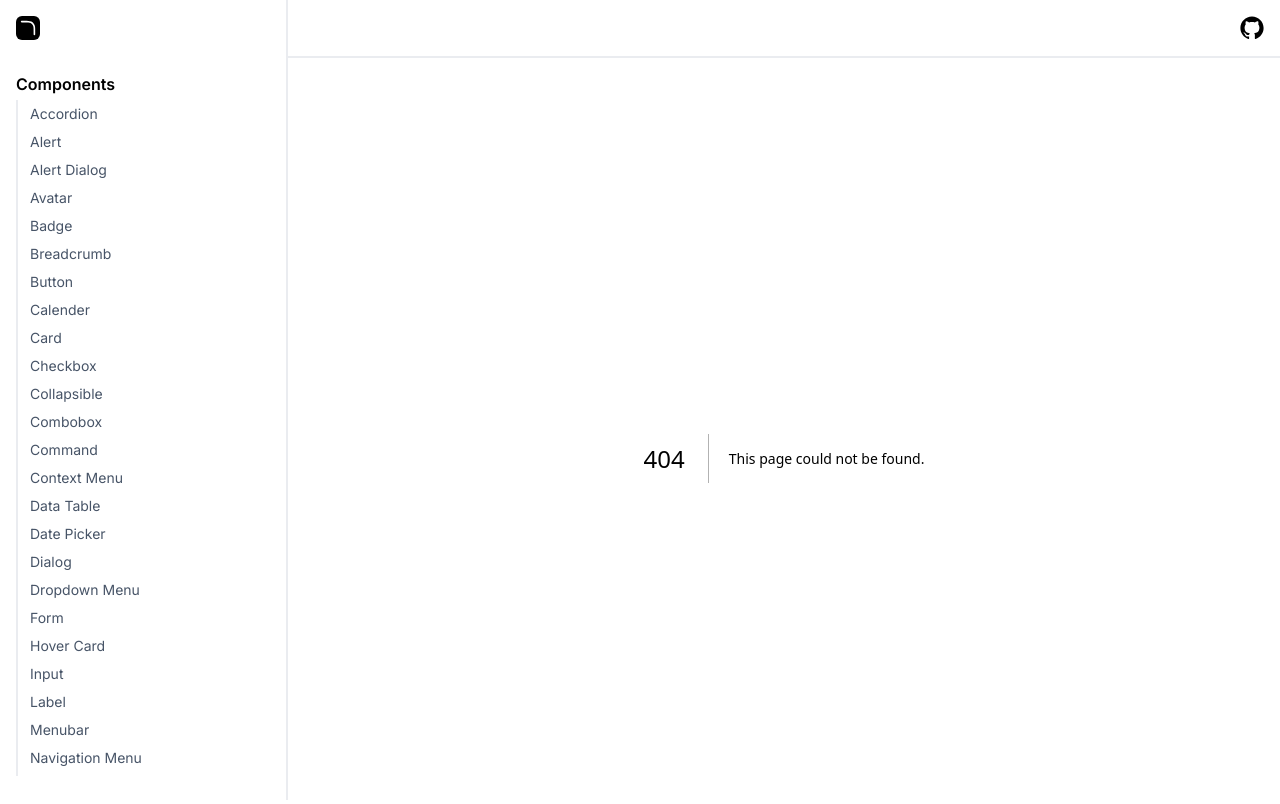
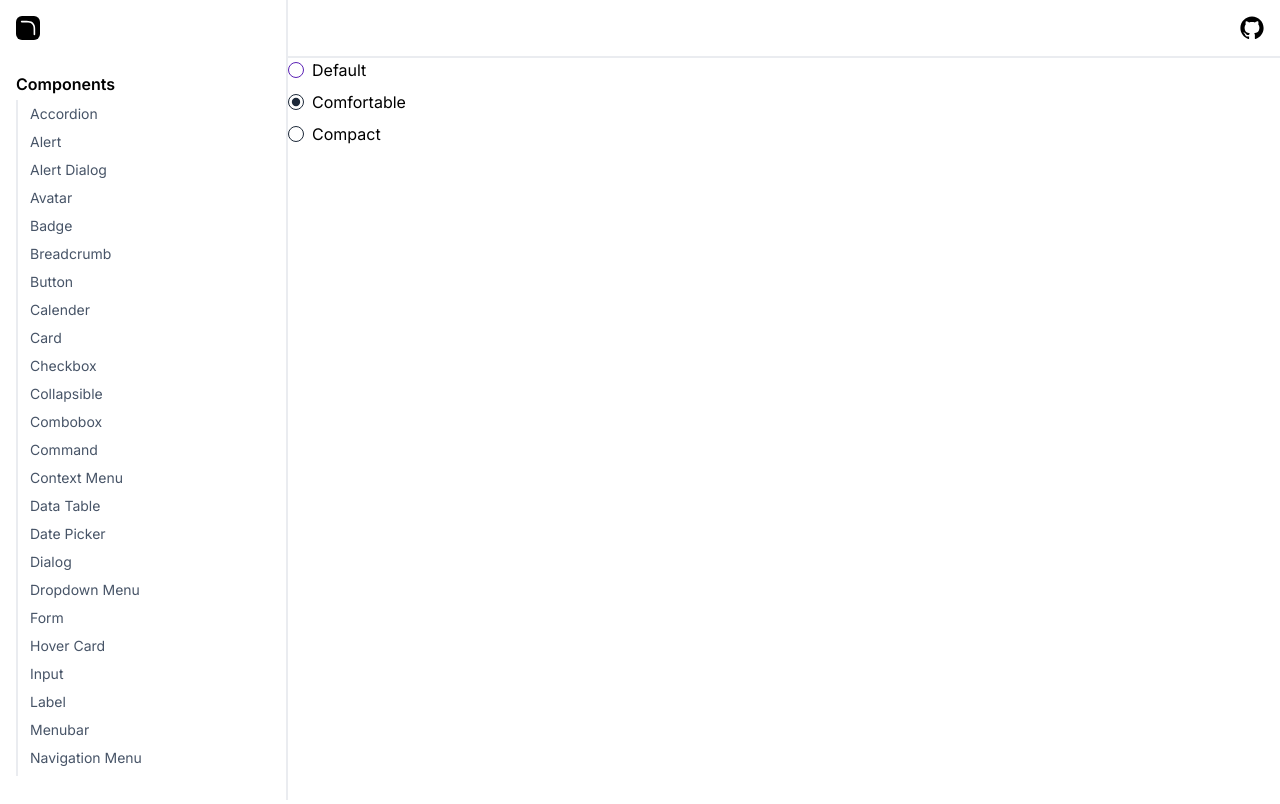
Before and after one commit to twinkalp10/open-ui, a Next.js app: page /components/radioGroup in a window 1280 px wide. Before the commit this address had no page. Shown: the top 804 px of the page. Built offline with nearby package versions, Linux system fonts and the light colour scheme.

Commit message:
Radio group component added

```diff
--- /dev/null
+++ b/app/components/radioGroup/page.tsx
@@ -0,0 +1,29 @@
+import { Label } from "@/components/Label";
+import { RadioGroup, RadioGroupItem } from "@/components/RadioGroup";
+import React from "react";
+
+const Page = () => {
+  return (
+    <RadioGroup defaultValue="comfortable">
+      <div className="flex items-center space-x-2">
+        <RadioGroupItem
+          value="default"
+          id="r1"
+          border_color="border-violet-800"
+          fill_color="fill-violet-800"
+        />
+        <Label htmlFor="r1">Default</Label>
+      </div>
+      <div className="flex items-center space-x-2">
+        <RadioGroupItem value="comfortable" id="r2" />
+        <Label htmlFor="r2">Comfortable</Label>
+      </div>
+      <div className="flex items-center space-x-2">
+        <RadioGroupItem value="compact" id="r3" />
+        <Label htmlFor="r3">Compact</Label>
+      </div>
+    </RadioGroup>
+  );
+};
+
+export default Page;
--- /dev/null
+++ b/components/RadioGroup.tsx
@@ -0,0 +1,60 @@
+"use client";
+
+import * as React from "react";
+import * as RadioGroupPrimitive from "@radix-ui/react-radio-group";
+import { Circle } from "lucide-react";
+import { cn } from "@/lib/utils";
+
+interface RadioGroupProps {
+  border_color?: string;
+  fill_color?: string;
+}
+
+const RadioGroup = React.forwardRef<
+  React.ElementRef<typeof RadioGroupPrimitive.Root>,
+  React.ComponentPropsWithoutRef<typeof RadioGroupPrimitive.Root>
+>(({ className, ...props }, ref) => {
+  return (
+    <RadioGroupPrimitive.Root
+      className={cn("grid gap-2", className)}
+      {...props}
+      ref={ref}
+    />
+  );
+});
+RadioGroup.displayName = RadioGroupPrimitive.Root.displayName;
+
+const RadioGroupItem = React.forwardRef<
+  React.ElementRef<typeof RadioGroupPrimitive.Item>,
+  React.ComponentPropsWithoutRef<typeof RadioGroupPrimitive.Item> &
+    RadioGroupProps
+>(
+  (
+    {
+      border_color = "border-gray-800",
+      fill_color = "fill-gray-800",
+      className,
+      children,
+      ...props
+    },
+    ref
+  ) => {
+    return (
+      <RadioGroupPrimitive.Item
+        ref={ref}
+        className={cn(
+          `h-4 w-4 rounded-full border ${border_color} text-gray-800 ring-offset-slate-200 focus:outline-none focus-visible:ring-1 focus-visible:ring-slate-100 focus-visible:ring-offset-2 disabled:cursor-not-allowed disabled:opacity-50`,
+          className
+        )}
+        {...props}
+      >
+        <RadioGroupPrimitive.Indicator className="flex items-center justify-center">
+          <Circle className={`h-2.5 w-2.5 stroke-none ${fill_color} `} />
+        </RadioGroupPrimitive.Indicator>
+      </RadioGroupPrimitive.Item>
+    );
+  }
+);
+RadioGroupItem.displayName = RadioGroupPrimitive.Item.displayName;
+
+export { RadioGroup, RadioGroupItem };
--- a/layouts/Sidebar.tsx
+++ b/layouts/Sidebar.tsx
@@ -32,7 +32,7 @@ const sidebarmenu = [
   { name: "Navigation Menu", path: "/components/navigation-menu" },
   { name: "Popover", path: "/components/popover" },
   { name: "Progress", path: "/components/progress" },
-  { name: "Radio Group", path: "/components/radio-group" },
+  { name: "Radio Group", path: "/components/radioGroup" },
   { name: "Scroll Area", path: "/components/scroll-area" },
   { name: "Select", path: "/components/select" },
   { name: "Separator", path: "/components/separator" },
--- a/package.json
+++ b/package.json
@@ -16,6 +16,7 @@
     "@radix-ui/react-icons": "^1.3.0",
     "@radix-ui/react-label": "^2.0.2",
     "@radix-ui/react-progress": "^1.0.3",
+    "@radix-ui/react-radio-group": "^1.1.3",
     "@radix-ui/react-select": "^1.2.2",
     "@radix-ui/react-separator": "^1.0.3",
     "@radix-ui/react-slider": "^1.1.2",
```
Also changed, not shown: 2 other files (tests, documents, lock files or other folders).
